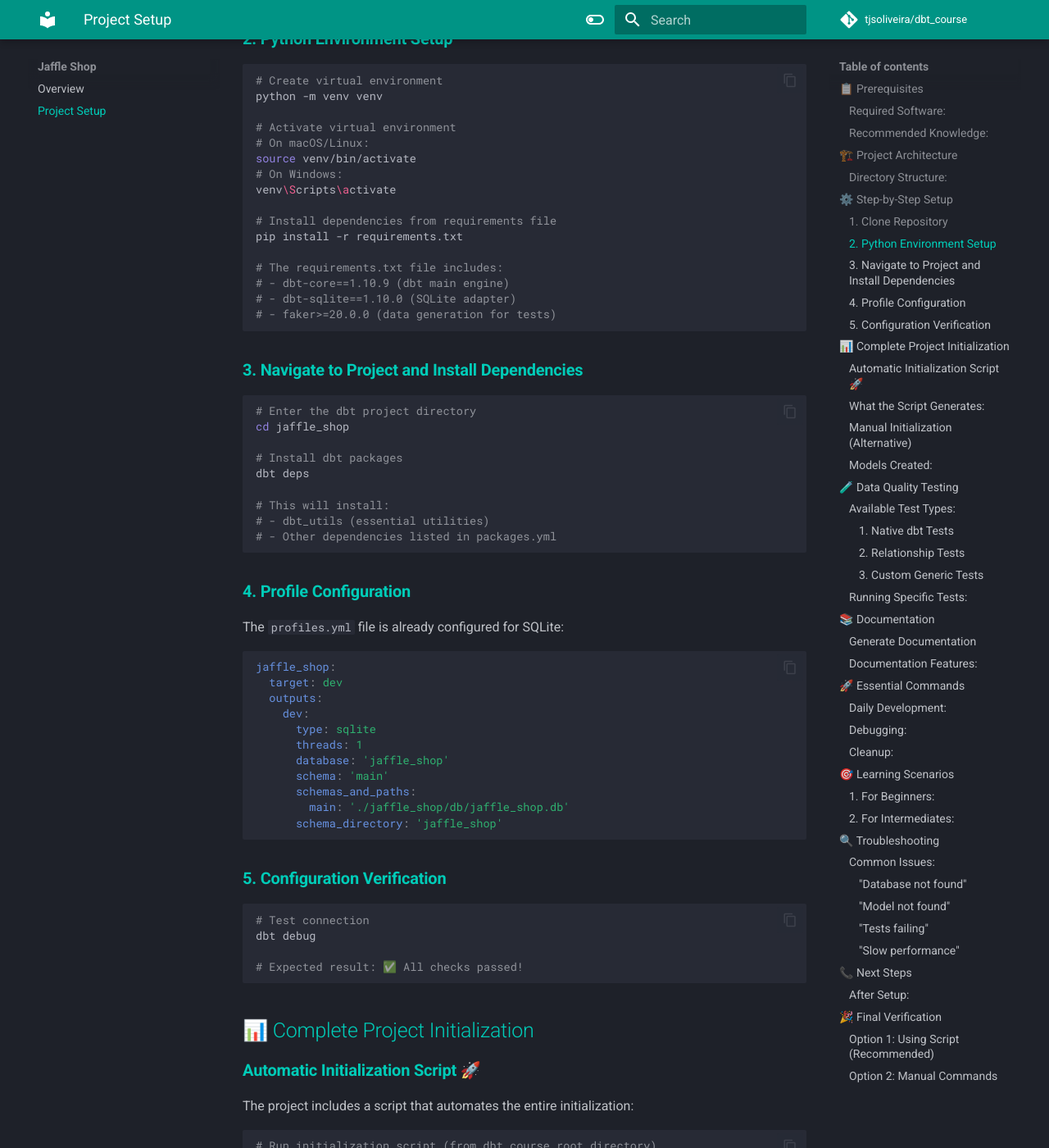
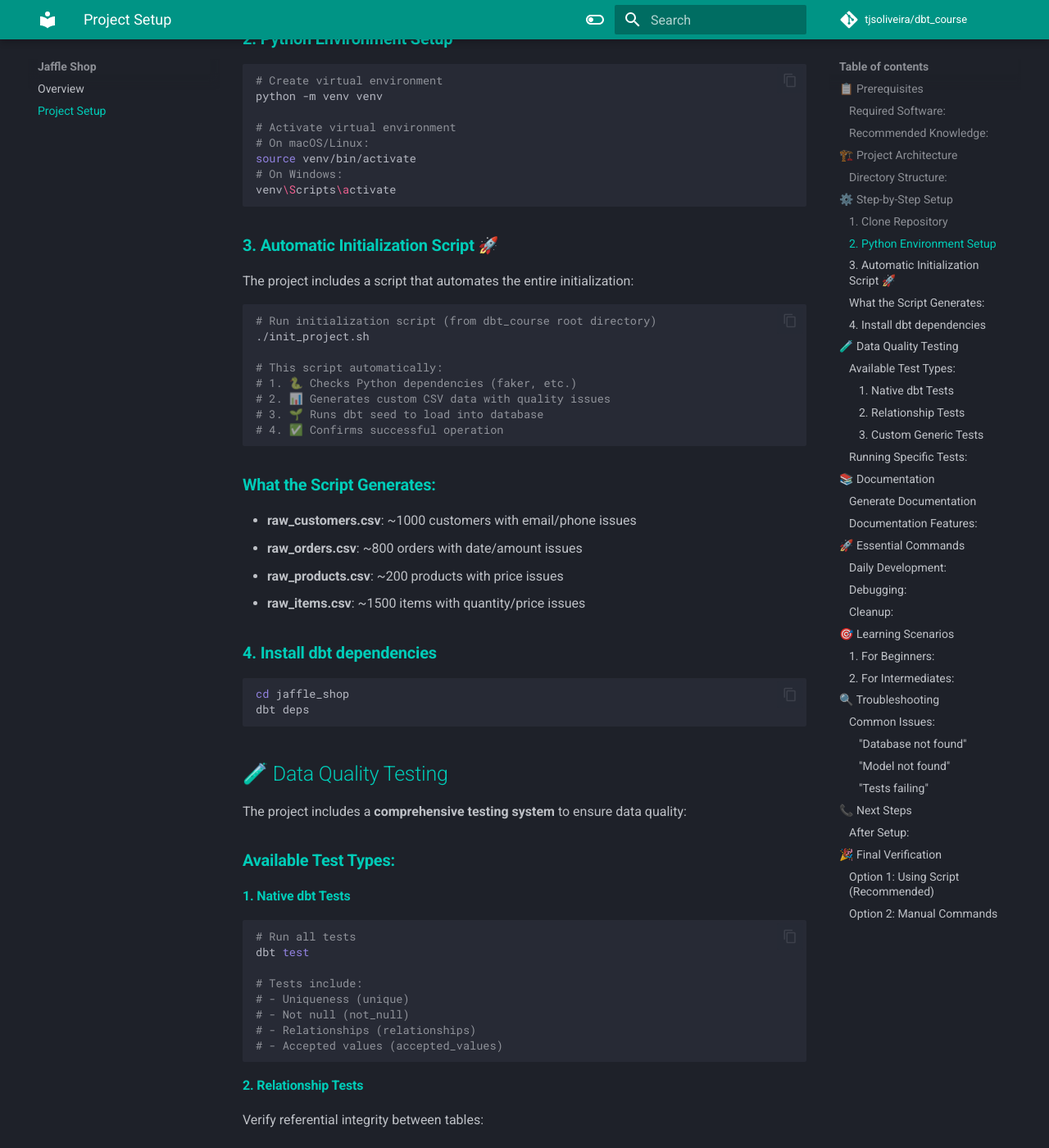
Before and after one commit to tjsoliveira/dbt_course, an MkDocs documentation site: the page built from docs/jaffle-shop/project-setup.md, in a window 1280 px wide and 1400 px high, scrolled down 1834 px. Shown: the whole window at 82% size. Built offline with MkDocs 1.6.1 and Material for MkDocs 9.7.7, drawn with Linux system fonts in a browser that asks for light colours; comment, search, counter and statistics services are not loaded; some of the changed text lies outside the part shown.

Commit message:
update setup docs

````diff
--- a/docs/jaffle-shop/project-setup.md
+++ b/docs/jaffle-shop/project-setup.md
@@ -83,57 +83,9 @@ python -m venv venv
 source venv/bin/activate
 # On Windows:
 venv\Scripts\activate
-
-# Install dependencies from requirements file
-pip install -r requirements.txt
-
-# The requirements.txt file includes:
-# - dbt-core==1.10.9 (dbt main engine)
-# - dbt-sqlite==1.10.0 (SQLite adapter)
-# - faker>=20.0.0 (data generation for tests)
 ```
 
-### **3. Navigate to Project and Install Dependencies**
-```bash
-# Enter the dbt project directory
-cd jaffle_shop
-
-# Install dbt packages
-dbt deps
-
-# This will install:
-# - dbt_utils (essential utilities)
-# - Other dependencies listed in packages.yml
-```
-
-### **4. Profile Configuration**
-The `profiles.yml` file is already configured for SQLite:
-
-```yaml
-jaffle_shop:
-  target: dev
-  outputs:
-    dev:
-      type: sqlite
-      threads: 1
-      database: 'jaffle_shop'
-      schema: 'main'
-      schemas_and_paths:
-        main: './jaffle_shop/db/jaffle_shop.db'
-      schema_directory: 'jaffle_shop'
-```
-
-### **5. Configuration Verification**
-```bash
-# Test connection
-dbt debug
-
-# Expected result: ✅ All checks passed!
-```
-
-## 📊 Complete Project Initialization
-
-### **Automatic Initialization Script** 🚀
+### **3. Automatic Initialization Script** 🚀
 The project includes a script that automates the entire initialization:
 
 ```bash
@@ -153,34 +105,11 @@ The project includes a script that automates the entire initialization:
 - **raw_products.csv**: ~200 products with price issues
 - **raw_items.csv**: ~1500 items with quantity/price issues
 
-### **Manual Initialization (Alternative)**
-If you prefer step-by-step:
-
+### **4. Install dbt dependencies**
 ```bash
-# 1. Generate custom data
-python3 scripts/generate_all_data.py
-
-# 2. Load data into database, build models and run tests
 cd jaffle_shop
-dbt build
+dbt deps
 ```
-
-### **Models Created:**
-After initialization, you'll have:
-
-- **Staging Layer** (Clean and standardized data):
-    - `stg_customers` - Customer information with data quality checks
-    - `stg_orders` - Order details with validation
-    - `stg_products` - Product catalog with categorization
-    - `stg_items` - Order line items with pricing
-
-- **Marts Layer** (Business-ready datasets):
-    - `daily_sales_summary` - Daily sales performance metrics
-    - `duplicate_customers` - Analysis of potential duplicate customer records
-
-- **Analytics Layer** (Aggregated metrics and KPIs):
-    - `dim_customers` - Customer dimension table with aggregated metrics
-    - `fct_orders` - Order fact table with business logic and data quality checks
 
 ## 🧪 Data Quality Testing
 
@@ -346,12 +275,6 @@ dbt run --select +problem_model
 dbt test --select test_that_failed --store-failures
 ```
 
-#### **"Slow performance"**
-```bash
-# Use parallel execution
-dbt run --threads 4
-```
-
 ## 📞 Next Steps
 
 ### **After Setup:**
````
Also changed, not shown: docs/intro/setup.md (deleted, +0 -258 lines).
